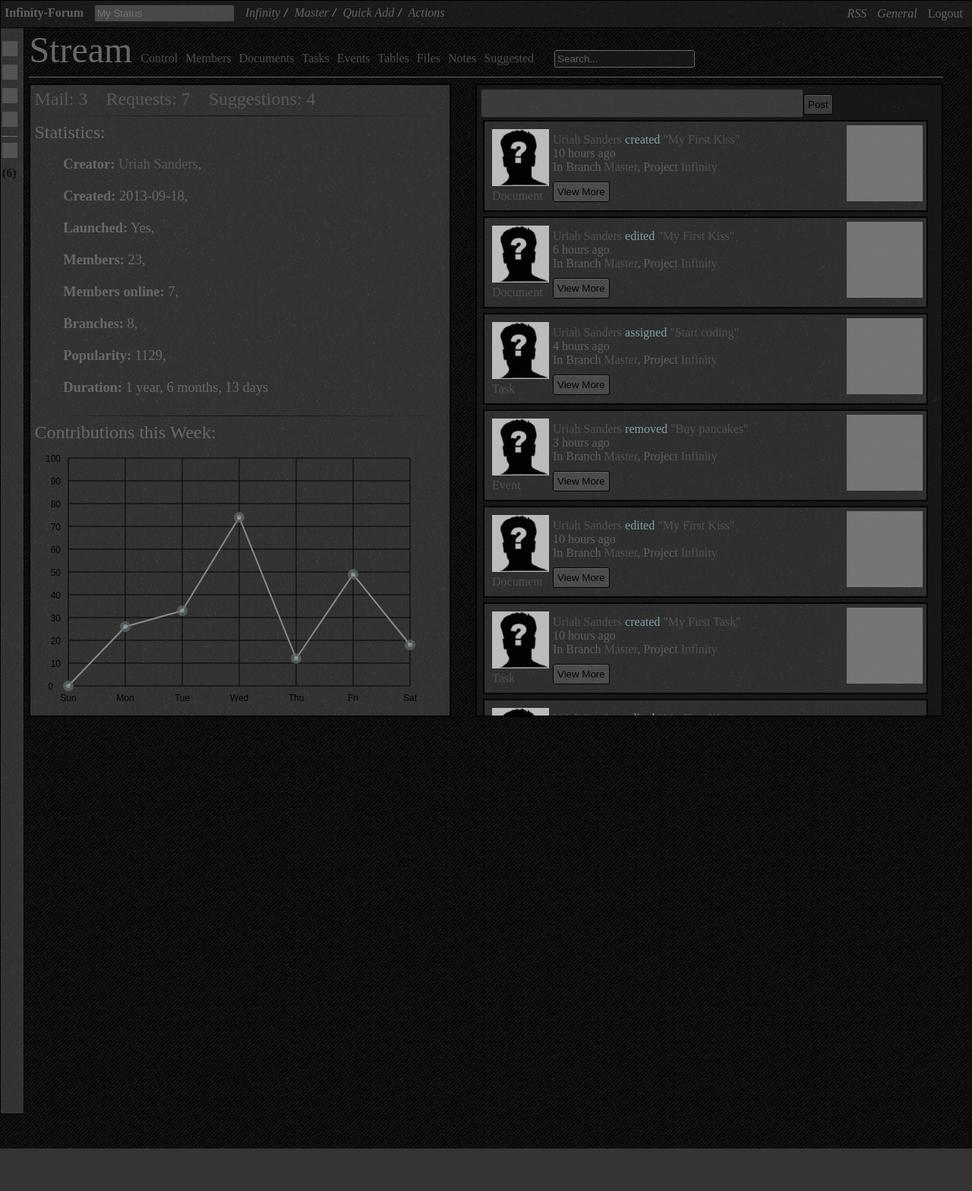
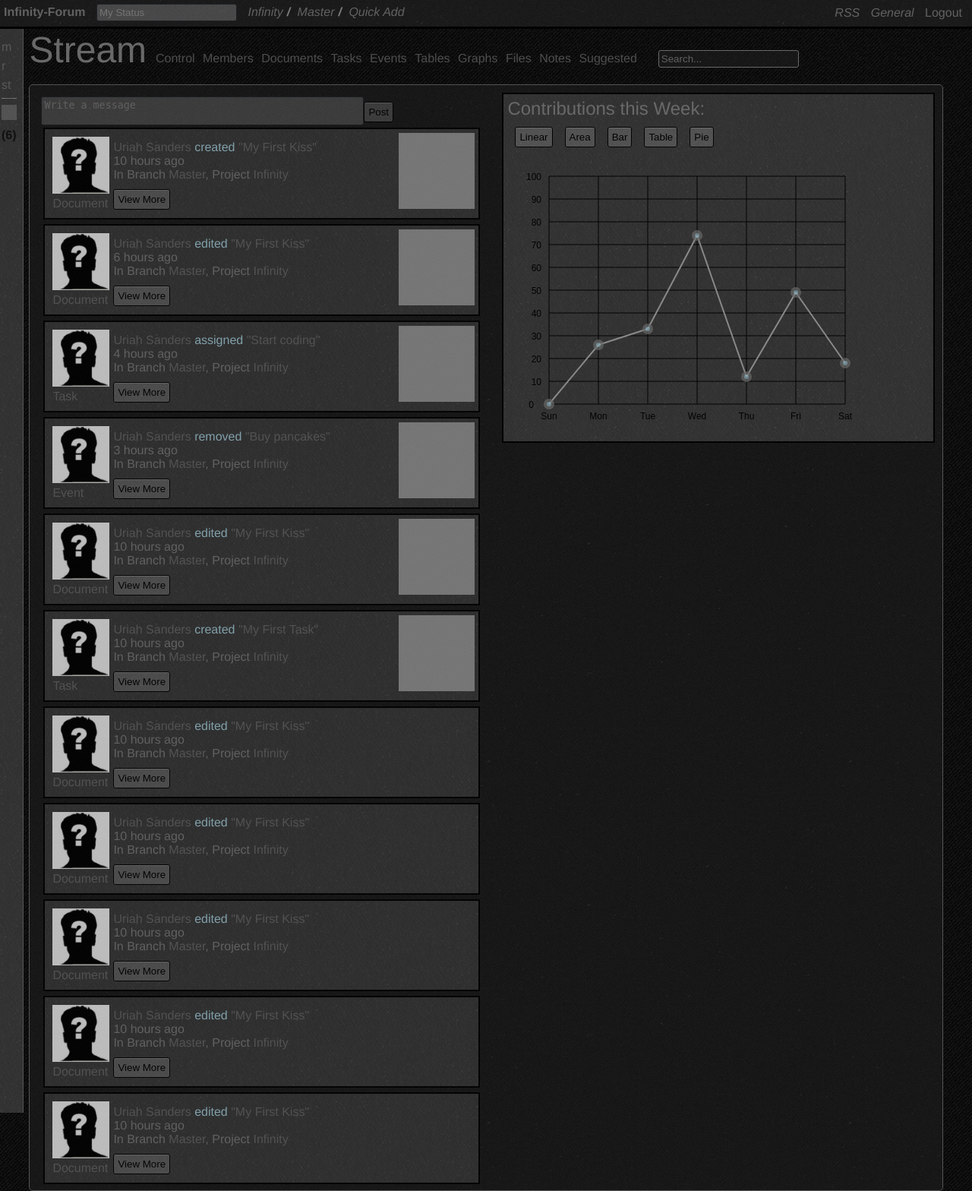
Before and after one commit to uriahsanders/infinity, a PHP site: page /workspace/index.html in a window 1280 px wide. Shown: the whole page at 76% size. Before the commit the page ends 1512 px from the top, so only its background shows below. Run offline with PHP 8.4, Linux system fonts and the light colour scheme; some libraries are stand-ins or nearby versions; grey boxes are pictures that could not be loaded.

Commit message:
Made significant design improvements to the workspace, small code improvements here and there as i prepare to start seriously coding the workspace

```diff
--- a/dev/modules/SVGGraph.js
+++ b/dev/modules/SVGGraph.js
@@ -910,7 +910,7 @@ var GraphPie = GraphPie || (function($) {
 			obj: {} //actual obj for module
 		}, options);
 		var data = {
-			types: ['linear', 'bar', 'table', 'area', 'pie']
+			types: ['linear', 'area', 'bar', 'table', 'pie']
 		};
 		var id = opts.obj.id;
 		var SVG = new Graph(); //so we can use general functions
@@ -930,7 +930,7 @@ var GraphPie = GraphPie || (function($) {
 				//if graph has multiple datasets we can not make a pie graph:
 				if (opts.obj.multiplePoints) data.types.pop();
 				var wrapper = this.attr('id') + '-wrapper';
-				this.append('<div id="' + wrapper + '"style="border:1px solid grey;padding:10px;"></div>');
+				this.append('<div id="' + wrapper + '"style="padding:10px;"></div>');
 				opts.obj.attachTo = wrapper;
 				//UI
 				var buttons = (function() {
--- a/dev/modules/index.html
+++ b/dev/modules/index.html
@@ -13,7 +13,7 @@
 <body>
 	<script>
 		var _ = NOHTML;
-		_.h(1, 'SVGGraph.js: Create customizable graphs of multiple types easily.');
+		_.h(1, 'SVGGraph.js: Create customized graphs of multiple types easily.');
 		_.h(2, 'Example using the jQuery plugin:');
 		_.create('div', {
 			id: 'grapher',
--- a/dev/workspace/index.html
+++ b/dev/workspace/index.html
@@ -41,14 +41,41 @@
 		<nav id="top-bar">
 			<ul id="top-bar-options">
 				<li id="top-bar-option-" class="top-bar-option link b"><a>Infinity-Forum</a></li>
-				<li id="top-bar-option-" class="top-bar-option"><input type="text"placeholder="My Status"/></li>
-				<li id="top-bar-option-" class="top-bar-option link i">Infinity</li><span class="b i">/</span>
-				<li id="top-bar-option-" class="top-bar-option link i">Master</li><span class="b i">/</span>
-				<li id="top-bar-option-" class="top-bar-option link i">Quick Add</li><span class="b i">/</span>
-				<li id="top-bar-option-" class="top-bar-option link i">Actions</li>
+				<li id="top-bar-option-" class="top-bar-option"><input type="text"placeholder="My Status"id="status"/></li>
+				<li class="top-bar-option link i">
+					<a id="top-bar-option-project_select">Infinity</a>
+					<div id="project_select"class="ctx">
+						<a class="link">Project 2</a> <hr class="hr-fancy" />
+						<a class="link">Project 3</a> <hr class="hr-fancy" />
+						<a class="link">Project 4</a> <hr class="hr-fancy" />
+						<a class="link">Project 5</a>
+					</div>
+				</li><span class="b i">/</span>
+				<li class="top-bar-option link i">
+					<a id="top-bar-option-branch_select">Master</a>
+					<div id="branch_select"class="ctx">
+						<a class="link">Branch 2</a> <hr class="hr-fancy" />
+						<a class="link">Branch 3</a> <hr class="hr-fancy" />
+						<a class="link">Branch 4</a> <hr class="hr-fancy" />
+						<a class="link">Branch 5</a>
+					</div>
+				</li><span class="b i">/</span>
+				<li class="top-bar-option link i">
+					<a id="top-bar-option-quick_add">Quick Add</a>
+					<div id="quick_add"class="ctx">
+						<a class="link">Document</a> <hr class="hr-fancy" />
+						<a class="link">Task</a> <hr class="hr-fancy" />
+						<a class="link">Event</a> <hr  class="hr-fancy"/>
+						<a class="link">Table</a> <hr class="hr-fancy">
+						<a class="link">Graph</a> <hr class="hr-fancy">
+						<a class="link">Note</a> <hr class="hr-fancy">
+						<a class="link">File</a> <hr class="hr-fancy">
+						<a class="link">Suggestion</a>
+					</div>
+				</li>
 			</ul>
 			<ul id="top-bar-options" class="right">
-				<li id="top-bar-option-" class="top-bar-option link i"><a>RSS</a></li>
+				<li id="top-bar-option-rss" class="top-bar-option link i"><a>RSS</a></li>
 				<li id="top-bar-option-" class="top-bar-option link i"><a>General</a></li>
 				<li class="top-bar-option link"><a>Logout</a></li>
 			</ul>
@@ -56,10 +83,9 @@
 		<!-- Side CMS bar -->
 		<div id="side-bar">
 			<ul id="side-bar-options">
-				<li id="side-bar-option-" class="side-bar-option link"><img src="/images/documents.png" height="20px"width="20px"></li>
-				<li id="side-bar-option-" class="side-bar-option link"><img src="/images/tasks.png" height="20px"width="20px"></li>
-				<li id="side-bar-option-" class="side-bar-option link"><img src="/images/events.png" height="20px"width="20px"></li>
-				<li id="side-bar-option-" class="side-bar-option link"><img src="/images/tables.png" height="20px"width="20px"></li>
+				<li id="side-bar-option-" class="side-bar-option link">m</li>
+				<li id="side-bar-option-" class="side-bar-option link">r</li>
+				<li id="side-bar-option-" class="side-bar-option link">st</li>
 				<hr class="hr-std">
 				<li id="side-bar-option-" class="side-bar-option link"><img src="/images/chat.png" height="20px"width="20px"></li>
 				<li id="side-bar-option-" class="side-bar-option link" style="color:black;font-weight:bolder;">(6)</li>
@@ -67,6 +93,7 @@
 		</div>
 		<!-- Main area -->
 		<div id="main">
+			<!-- Page Links -->
 			<span id="page-title">Stream</span>&nbsp;
 			<div id="all-pages">
 				<span id="tiny-page-stream" class="link">Stream</span>
@@ -76,9 +103,11 @@
 				<span id="tiny-page-tasks" class="link">Tasks</span>
 				<span id="tiny-page-events" class="link">Events</span>
 				<span id="tiny-page-tables" class="link">Tables</span>
+				<span id="tiny-page-graphs" class="link">Graphs</span>
 				<span id="tiny-page-files" class="link">Files</span>
 				<span id="tiny-page-notes" class="link">Notes</span>
 				<span id="tiny-page-suggested" class="link">Suggested</span>
+				<!-- Search -->
 				&emsp;
 				<input
 					id="search"
@@ -87,23 +116,10 @@
 					placeholder="Search..."
 				/>
 			</div>
-			<hr class="hr-std">
+			<br><br>
+			<div id="unique_content">
+			<!-- Statistics -->
 			<div id="workspace-info">
-				<span class="link header">Mail: 3</span> &emsp; <span class="link header">Requests: 7</span> &emsp; <span class="link header">Suggestions: 4</span>
-				<hr class="hr-fancy">
-				<span class="header">Statistics:</span><br><br>
-				<div id="statistics">
-					<strong>Creator:</strong> <span class="link">Uriah Sanders</span>,<br><br>
-					<strong>Created:</strong> 2013-09-18,<br><br>
-					<strong>Launched:</strong> Yes,<br><br>
-					<strong>Members:</strong> 23,<br><br>
-					<strong>Members online:</strong> 7,<br><br>
-					<strong>Branches:</strong> 8,<br><br>
-					<strong>Popularity:</strong> 1129,<br><br>
-					<strong>Duration:</strong> 1 year, 6 months, 13 days
-				</div>
-				<br>
-				<hr class="hr-fancy">
 				<span class="header">Contributions this Week:</span><br>
 				<div id="workspace-graphs">
 
@@ -111,7 +127,7 @@
 			</div>
 			<!-- Unique content -->
 			<div id="entries">
-				<textarea style="float:left;" name="" id="" cols="50" rows="2"></textarea> <button style="margin-top:7px;">Post</button>
+				<textarea style="float:left;"placeholder="Write a message" name="" id="" cols="50" rows="2"></textarea> <button style="margin-top:7px;">Post</button>
 				<div class="entry">
 					<div class="entry-media">
 						<div class="entry-img">
@@ -363,6 +379,7 @@
 				</div>
 			</div>
 		</div>
+		</div>
 	</div>
 	<!-- Scripts -->
 	<script src="workspace.js"></script>
--- a/dev/workspace/workspace.css
+++ b/dev/workspace/workspace.css
@@ -7,13 +7,18 @@ html, body{
     width:100%;
     min-width:1000px;
     height: 100%;
+    font-family: "Helvetica Neue",Helvetica,Arial,sans-serif;
+}
+#workspace-info table{
+	border: 1px solid #000;
+	color: #000;
 }
 #content{
 	height: 100%;
 	width: 100%;
 }
 #top-bar{
-	border: 1px solid black;
+	border-bottom: 3px solid black;
 	position: fixed;
 	width: 100%;
 	height: 35px;
@@ -21,7 +26,6 @@ html, body{
 	z-index: 2;
 }
 #side-bar{
-	border: 1px solid black;
 	float: left;
 	height: 100%;
 	position: fixed;
@@ -32,6 +36,7 @@ html, body{
 	padding-left: 2px;
 	padding-top: 30px;
 	padding-right: 2px;
+	border-right: 1px solid #666666;
 }
 .i{
 	font-style: italic;
@@ -113,7 +118,7 @@ button:hover{
 	opacity: 1;
 }
 input[type=text], textarea, input[type=password]{
-	background: rgba(255,255,255,.2);
+	background: rgba(255,255,255, .2);
     padding: 3px;
     border-radius: 3px;
     border: 1px solid #1e2226;
@@ -168,14 +173,20 @@ input[type=text], textarea, input[type=password]{
 }
 .entry-type-img{
 }
+#unique_content{
+	height: 100%;
+	background: url('/infinity/dev/images/broken_noise.png');
+	padding: 10px;
+	border-radius: 5px;
+	border: 1px solid #666666;
+}
 #entries{
-	background: url('/infinity/dev/images/broken_noise.png');
+	/*background: url('/infinity/dev/images/broken_noise.png');*/
 	padding: 5px;
 	overflow-y: scroll;
-	border: 2px solid black;
+	/*border: 2px solid black;*/
 	width: 50%;
-	height: 760px;
-	float: right;
+	height: 100%;
 }
 #statistics{
 	font-size: 115%;
@@ -185,13 +196,19 @@ input[type=text], textarea, input[type=password]{
 	display: inline-block;
 	background: url('/infinity/dev/images/gray_sand.png');
 	padding: 5px;
-	width: 45%;
+	width: 47%;
 	border: 2px solid black;
+	float: right;
 }
-#graph-contributions{
-	background: url('/infinity/dev/images/broken_noise.png');
-	height: 50%;
-	width: 95%;
+.ctx{
+	position:absolute;
+	margin-top:5px;
+	background: url('/infinity/dev/images/gray_sand.png');
+	border:1px solid black;
+	color:#000;
+	padding:5px;
+	display:none;
+	border-radius: 3px;
 }
 .graph{
 }
```
Also changed, not shown: dev/workspace/workspace.js (+54 -34 lines).
